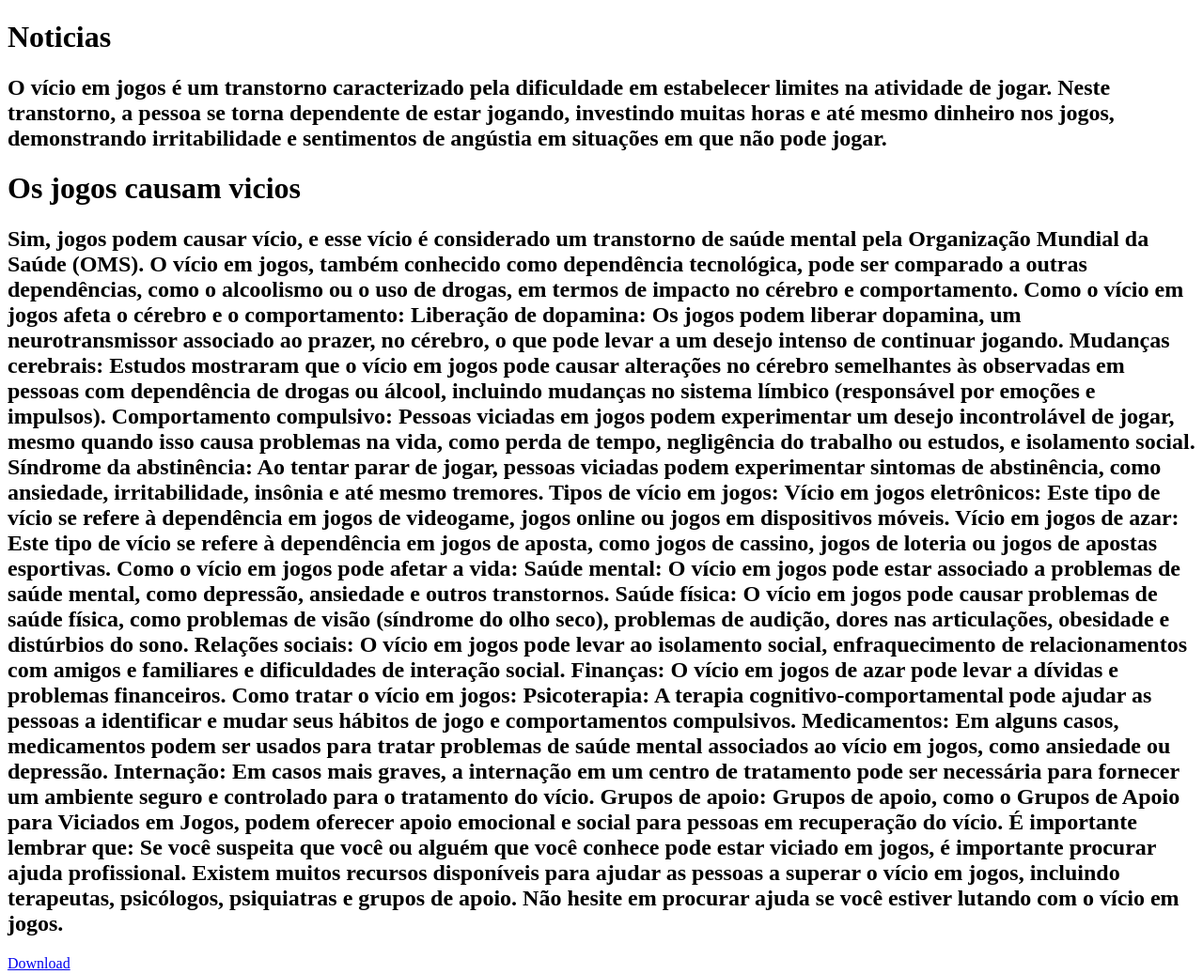
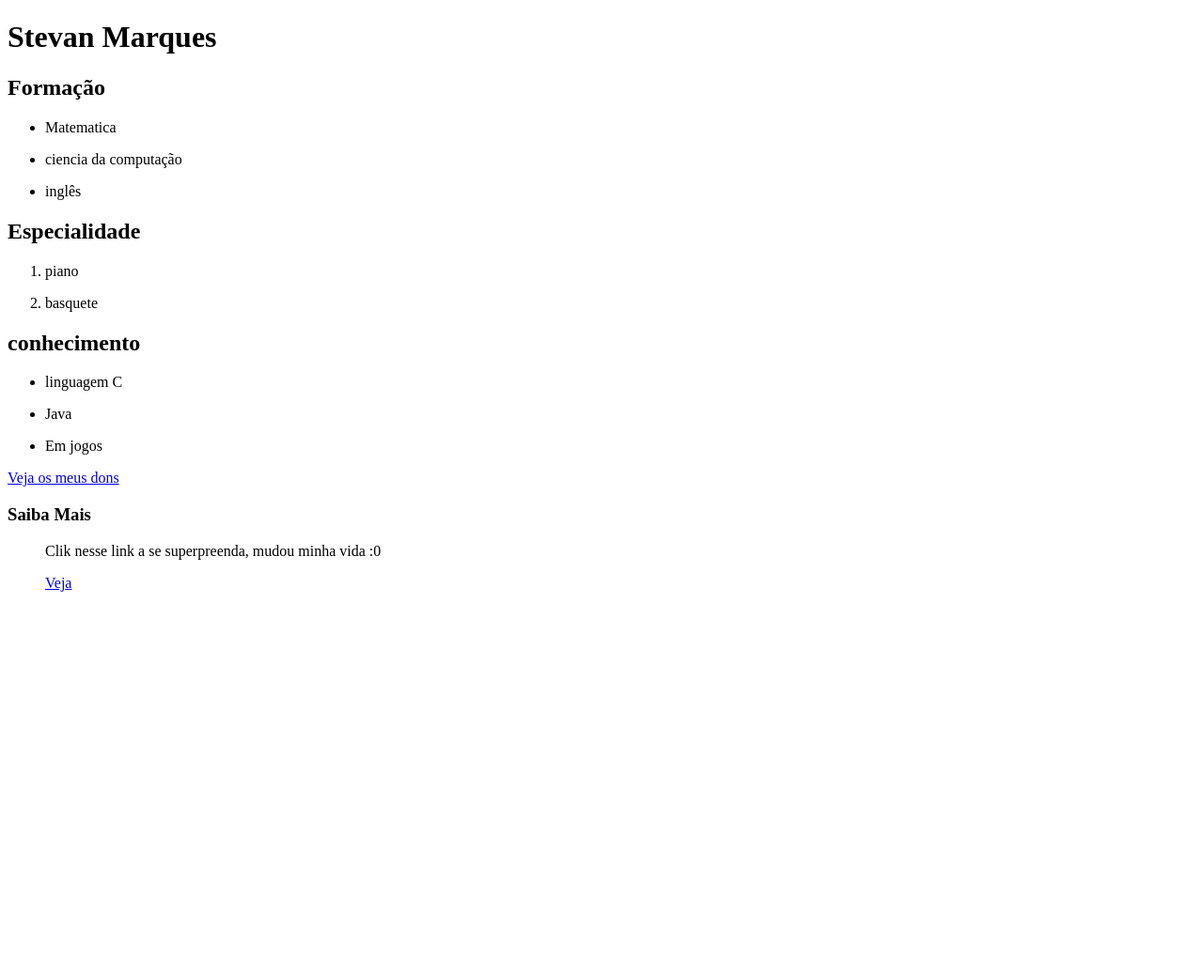
Before and after one commit to stevanmarques123/primeirapagina, a plain HTML site: page index.html in a window 1280 px wide. Shown: the whole page at 94% size. After the commit the page ends 800 px from the top, so only its background shows below. Drawn offline with Linux system fonts and the light colour scheme.

Commit message:
Add files via upload

```diff
--- a/index.html
+++ b/index.html
@@ -6,46 +6,38 @@
     <title>Document</title>
 </head>
 <body>
-    <h1>Noticias</h1>
-    <h2>O vício em jogos é um transtorno caracterizado pela dificuldade em estabelecer limites na atividade de jogar. Neste transtorno, a pessoa se torna dependente de estar jogando, investindo muitas horas e até mesmo dinheiro nos jogos, demonstrando irritabilidade e sentimentos de angústia em situações em que não pode jogar.</h2>
-    <h1>Os jogos causam vicios  </h1>
-    <h2>Sim, jogos podem causar vício, e esse vício é considerado um transtorno de saúde mental pela Organização Mundial da Saúde (OMS). O vício em jogos, também conhecido como dependência tecnológica, pode ser comparado a outras dependências, como o alcoolismo ou o uso de drogas, em termos de impacto no cérebro e comportamento.
-        Como o vício em jogos afeta o cérebro e o comportamento:
-        Liberação de dopamina:
-        Os jogos podem liberar dopamina, um neurotransmissor associado ao prazer, no cérebro, o que pode levar a um desejo intenso de continuar jogando.
-        Mudanças cerebrais:
-        Estudos mostraram que o vício em jogos pode causar alterações no cérebro semelhantes às observadas em pessoas com dependência de drogas ou álcool, incluindo mudanças no sistema límbico (responsável por emoções e impulsos).
-        Comportamento compulsivo:
-        Pessoas viciadas em jogos podem experimentar um desejo incontrolável de jogar, mesmo quando isso causa problemas na vida, como perda de tempo, negligência do trabalho ou estudos, e isolamento social.
-        Síndrome da abstinência:
-        Ao tentar parar de jogar, pessoas viciadas podem experimentar sintomas de abstinência, como ansiedade, irritabilidade, insônia e até mesmo tremores.
-        Tipos de vício em jogos:
-        Vício em jogos eletrônicos:
-        Este tipo de vício se refere à dependência em jogos de videogame, jogos online ou jogos em dispositivos móveis.
-        Vício em jogos de azar:
-        Este tipo de vício se refere à dependência em jogos de aposta, como jogos de cassino, jogos de loteria ou jogos de apostas esportivas.
-        Como o vício em jogos pode afetar a vida:
-        Saúde mental:
-        O vício em jogos pode estar associado a problemas de saúde mental, como depressão, ansiedade e outros transtornos.
-        Saúde física:
-        O vício em jogos pode causar problemas de saúde física, como problemas de visão (síndrome do olho seco), problemas de audição, dores nas articulações, obesidade e distúrbios do sono.
-        Relações sociais:
-        O vício em jogos pode levar ao isolamento social, enfraquecimento de relacionamentos com amigos e familiares e dificuldades de interação social.
-        Finanças:
-        O vício em jogos de azar pode levar a dívidas e problemas financeiros.
-        Como tratar o vício em jogos:
-        Psicoterapia:
-        A terapia cognitivo-comportamental pode ajudar as pessoas a identificar e mudar seus hábitos de jogo e comportamentos compulsivos.
-        Medicamentos:
-        Em alguns casos, medicamentos podem ser usados para tratar problemas de saúde mental associados ao vício em jogos, como ansiedade ou depressão.
-        Internação:
-        Em casos mais graves, a internação em um centro de tratamento pode ser necessária para fornecer um ambiente seguro e controlado para o tratamento do vício.
-        Grupos de apoio:
-        Grupos de apoio, como o Grupos de Apoio para Viciados em Jogos, podem oferecer apoio emocional e social para pessoas em recuperação do vício.
-        É importante lembrar que:
-        Se você suspeita que você ou alguém que você conhece pode estar viciado em jogos, é importante procurar ajuda profissional.
-        Existem muitos recursos disponíveis para ajudar as pessoas a superar o vício em jogos, incluindo terapeutas, psicólogos, psiquiatras e grupos de apoio.
-        Não hesite em procurar ajuda se você estiver lutando com o vício em jogos. </h2>
-    <a href="http://www.google.com">Download</a>
+
+    <h1>Stevan Marques</h1>
+    <h2>Formação</h2>
+    <ul>
+
+    <p> <li>Matematica</li> </p>
+    <p> <li>ciencia da computação</li> </p>
+        <li>inglês</li>
+
+    </ul>
+
+        <h2>Especialidade</h2>
+
+        <ol>
+
+        <p> <li>piano</li> </p>
+        <p> <li>basquete</li> </p>
+        </ol>
+
+<h2>conhecimento</h2>
+<ul>
+     <p> <li>linguagem C</li> </p>
+     <p> <li>Java</li>  </p>
+     <p> <li>Em jogos</li> </p>
+</ul>
+
 </body>
 </html>
+ <a href="https://www.youtube.com/watch?v=MBOa-2b4uQQ">Veja os meus dons</a>
+ <h3>Saiba Mais</h3>
+
+ <ol>
+
+ <p>Clik nesse link a se superpreenda, mudou minha vida :0</p>
+ <a href="https://www.youtube.com/shorts/ObL5exAGZio">Veja</a>
```
